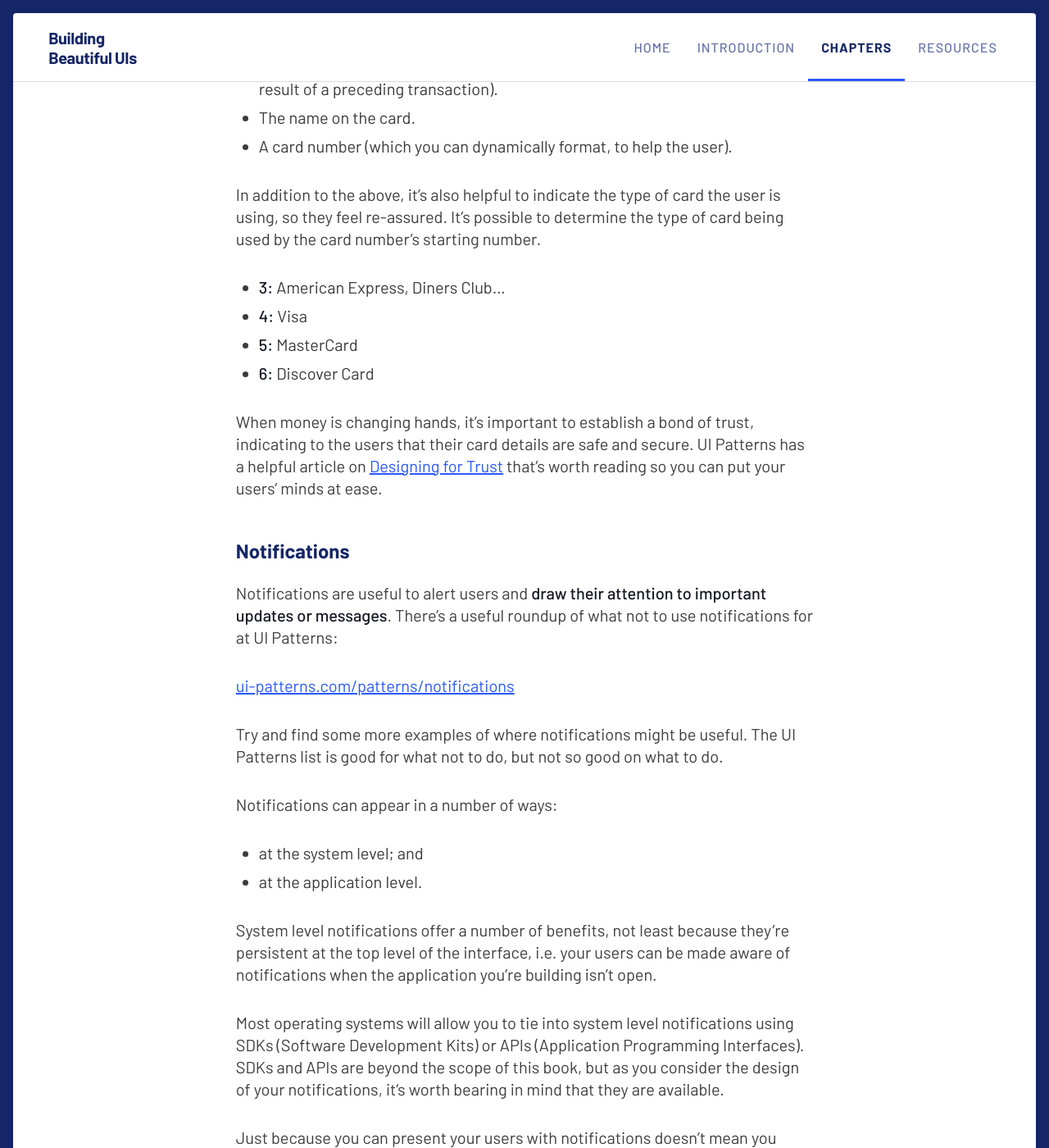
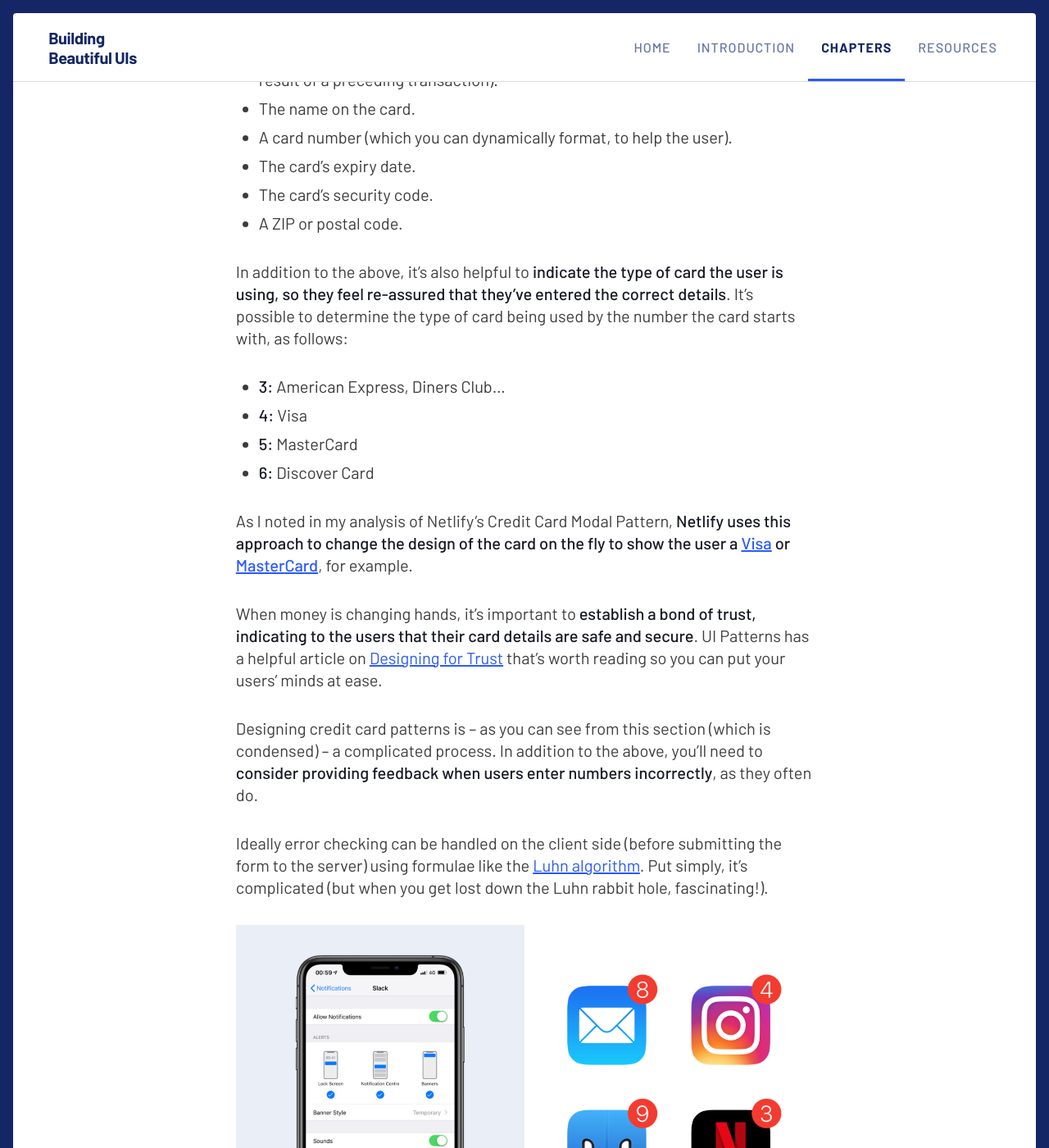
Before and after one commit to buildingbeautifuluis/buildingbeautifuluis.github.io, a Jekyll site: the page built from _preview/03-Information-Architecture.md, in a window 1280 px wide and 1400 px high, scrolled down 33728 px. Shown: the whole window at 82% size. Built offline with Jekyll 4.4.1, drawn with Linux system fonts in a browser that asks for light colours; some of the changed text lies outside the part shown.

```diff
--- a/_preview/03-Information-Architecture.md
+++ b/_preview/03-Information-Architecture.md
@@ -494,7 +494,9 @@ With that point stressed, let’s explore some typical user interface patterns y
 
 
 
-{% include figure.html url="/images/ch3/c3-s3-1-date-pickers.png" alt="Date Pickers" description="This is a temporary image (and it’s not mine). It will be replaced by an image drawn in a similar style the components I created for Chapter 2." %}
+{% include figure.html url="/images/ch3/c3-s3-1-date-pickers.png" alt="Date Pickers" description="Depending on their context, date patterns come in many different shapes and sizes and levels of complexity." %}
+
+<!-- This is a temporary image, it will be replaced by an image drawn in a similar style the components I created for Chapter 2. -->
 
 
 ### Date Pickers
@@ -519,11 +521,13 @@ Searching on Dribbble for [‘date picker’](https://dribbble.com/search?q=date
 
 Google Flights’ date picker is a great example of a date picker that’s **beautifully designed, intuitive and easy to use**. As I did with the Netlify Credit Card Modal (highlighted above), I’ve included an analysis of it in my [pattern library](https://noti.st/mrmurphy/Zy3ib6/pattern-library-google-flights-date-picker).
 
-What’s particularly nice about Google’s approach to its date picker pattern is its relative ease of use. **Despite the complexity of the information it presents, the user interface is clear**, chunked into a series of easily parsable steps.
+What’s particularly nice about Google’s approach to its date picker pattern is its relative ease of use. Despite the complexity of the information it presents, **the user interface is clear, chunked into a series of easily parsable steps**.
 
 
 
-{% include figure.html url="/images/ch3/c3-s3-2-sign-up-sign-in.png" alt="Sign-Up / Sign-In Forms" description="This is a temporary image (it’s Cotton Bureau’s). It will be replaced by an image drawn in a similar style the components I created for Chapter 2." %}
+{% include figure.html url="/images/ch3/c3-s3-2-sign-up-sign-in.png" alt="Sign-Up / Sign-In Forms" description="When designing Sign-Up and Sign-In forms, it’s best to keep the forms separate. In this example, clicking on the greyed out option switches the form. (Example: Cotton Bureau)" %}
+
+<!-- This is a temporary image, it will be replaced by an image drawn in a similar style the components I created for Chapter 2. -->
 
 
 ### Sign-Up / Sign-In Forms
@@ -559,60 +563,88 @@ If the user interface you’re designing includes forms – and it’s highly li
 
 
 
-{% include figure.html url="/images/ch3/c3-s3-3-credit-card-form.png" alt="Sign In" description="This is a temporary image (and it’s not mine, it’s Netlify’s). It will be replaced by an image drawn in a similar style the components I created for Chapter 2." %}
+{% include figure.html url="/images/ch3/c3-s3-3-credit-card-form.png" alt="Credit Card Forms" description="Patterns for credit card are, by nature, complicated. As a rule of thumb, it helps to: 1. Show the cards that are accepted up front; provide formatting advice where needed (MM/YY); 3. offer help, in this case should a user be unclear on what a security code is; and 4. ensure payment call to action buttons are clearly signalled. (Example: Gabriel Tomescu for UX Collective)" %}
+
+<!-- This is a temporary image, it will be replaced by an image drawn in a similar style the components I created for Chapter 2. -->
 
 
 ### Credit Card Forms
 
-_/* Look at Letterboxd’s credit card form. */_
-
 The web has proven **a powerful platform for digital commerce** and, as such, credit card patterns – which structure the input of users’ credit card details – are in plentiful supply.
 
-One of the wonderful aspects of working on the web is its leanings towards openness. Thanks to the web’s beginnings, **in particular its open ‘View Source’ culture**, we’ve inherited a culture of shared understanding where talented individuals share their thinking for the benefit of all.
+One of the wonderful aspects of working on the web is its leanings towards openness. Thanks to the web’s beginnings, **in particular its ‘View Source’ culture**, we’ve inherited a culture of collective understanding where talented individuals share their thinking for the benefit of all.
 
 UX Collective, which gathers **‘curated stories on user experience, usability and product design’**, offers a wealth of information on the design of all things UX +/ UI, and **Gabriel Tomescu’s [‘Anatomy of a Credit Card Form’](https://uxdesign.cc/the-anatomy-of-a-credit-card-payment-form-32ec0e5708bb) takes the ubiquitous credit card form we meet, day-in day-out, and presents an exhaustive analysis of credit card patterns**. It’s required reading should your project require payments of any kind.
 
-When designing a credit card pattern, you'll need to consider showing:
+When designing a credit card pattern, you’ll need to include the following:
 
-+ What cards are accepted?
-+ A total field, where the user can enter a total (unless it's pre-populated as the result of a preceding transaction).
++ An indication of what cards are accepted.
++ A total field, where the user can enter a total (unless it’s pre-populated as the result of a preceding transaction).
 + The name on the card.
 + A card number (which you can dynamically format, to help the user).
++ The card’s expiry date.
++ The card’s security code.
++ A ZIP or postal code.
 
-In addition to the above, it's also helpful to indicate the type of card the user is using, so they feel re-assured. It's possible to determine the type of card being used by the card number's starting number.
+In addition to the above, it’s also helpful to **indicate the type of card the user is using, so they feel re-assured that they’ve entered the correct details**. It’s possible to determine the type of card being used by the number the card starts with, as follows:
 
 + **3:** American Express, Diners Club…
 + **4:** Visa
 + **5:** MasterCard
 + **6:** Discover Card
 
-When money is changing hands, it’s important to establish a bond of trust, indicating to the users that their card details are safe and secure. UI Patterns has a helpful article on [Designing for Trust](http://ui-patterns.com/blog/Designing-for-trust) that’s worth reading so you can put your users’ minds at ease.
+As I noted in my analysis of Netlify’s Credit Card Modal Pattern, **Netlify uses this approach to change the design of the card on the fly to show the user a [Visa](https://noti.st/mrmurphy/SQzORm/pattern-library-netlify-credit-card-modal#swUfZKe) or [MasterCard](https://noti.st/mrmurphy/SQzORm/pattern-library-netlify-credit-card-modal#sYoOND3)**, for example.
 
+When money is changing hands, it’s important to **establish a bond of trust, indicating to the users that their card details are safe and secure**. UI Patterns has a helpful article on [Designing for Trust](http://ui-patterns.com/blog/Designing-for-trust) that’s worth reading so you can put your users’ minds at ease.
+
+Designing credit card patterns is – as you can see from this section (which is condensed) – a complicated process. In addition to the above, you’ll need to **consider providing feedback when users enter numbers incorrectly**, as they often do.
+
+Ideally error checking can be handled on the client side (before submitting the form to the server) using formulae like the [Luhn algorithm](https://www.geeksforgeeks.org/luhn-algorithm/). Put simply, it’s complicated (but when you get lost down the Luhn rabbit hole, fascinating!).
+
+
+
+{% include figure.html url="/images/ch3/c3-s3-4-notifications.png" alt="Notifications" description="Notifications are seemingly an ever-present part of daily life. Use them with caution for fear of irritating users." %}
+
+<!-- This is a temporary image, it will be replaced by an image drawn in a similar style the components I created for Chapter 2. This is also a temporary caption, written at 2.05 am. -->
 
 
 ### Notifications
 
-Notifications are useful to alert users and **draw their attention to important updates or messages**. There’s a useful roundup of what not to use notifications for at UI Patterns:
-
-[ui-patterns.com/patterns/notifications](http://ui-patterns.com/patterns/notifications)
-
-Try and find some more examples of where notifications might be useful. The UI Patterns list is good for what not to do, but not so good on what to do.
+Notifications are useful to alert users and **draw their attention to important updates or messages**.
 
 Notifications can appear in a number of ways:
 
 - at the system level; and
 - at the application level.
 
-System level notifications offer a number of benefits, not least because they’re persistent at the top level of the interface, i.e. your users can be made aware of notifications when the application you’re building isn’t open.
+System level notifications offer a number of benefits, not least because **they’re persistent at the top level of the interface, i.e. your users can be made aware of notifications when the application you’re building isn’t open**.
 
-Most operating systems will allow you to tie into system level notifications using SDKs (Software Development Kits) or APIs (Application Programming Interfaces). SDKs and APIs are beyond the scope of this book, but as you consider the design of your notifications, it’s worth bearing in mind that they are available.
+**Most operating systems will allow you to tie into system level notifications using SDKs (Software Development Kits) or APIs (Application Programming Interfaces).** SDKs and APIs are beyond the scope of this book, but as you consider the design of your notifications, it’s worth bearing in mind that they are available at the system level, should you need them.
 
-Just because you can present your users with notifications doesn’t mean you should with abandon. Notifications can, if you’re not careful, prove irritating, pestering users about often trivial matters. Use your judgment.
+The design of notifications at the system level are almost exclusively beyond your control as a designer, having been designed at the OS level.
+
+Just because you can present your users with notifications doesn’t mean you should with abandon. **Notifications can, if you’re not careful, prove irritating, pestering users about often trivial matters. Use your judgment.**
+
+<!--
+
+This is a little short at present. It needs more added to it.
+
+There’s a useful roundup of what not to use notifications for at UI Patterns:
+
+[ui-patterns.com/patterns/notifications](http://ui-patterns.com/patterns/notifications)
+
+Try and find some more examples of where notifications might be useful. The UI Patterns list is good for what not to do, but not so good on what to do.
+
+-->
+
+
+
+{% include figure.html url="/images/ch3/c3-s3-2-sign-up-sign-in.png" alt="Sign-Up / Sign-In Forms" description="When designing Sign-Up and Sign-In forms, it’s best to keep the forms separate. In this example, clicking on the greyed out option switches the form. (Example: Cotton Bureau)" %}
+
+<!-- This is a temporary image, it will be replaced by an image drawn in a similar style the components I created for Chapter 2. -->
 
 
 ### Profile Cards
-
-_/* I might remove profile cards, because they are – to a degree – explored in the Dribbble case study. */_
 
 This section picks up from the earlier examples, including the case study from Dribbble, and shows some different approaches towards the design of profile cards.
 
```
Also changed, not shown: images/ch3/c3-s3-3-credit-card-form.png, images/ch3/c3-s3-4-notifications.png (added).
